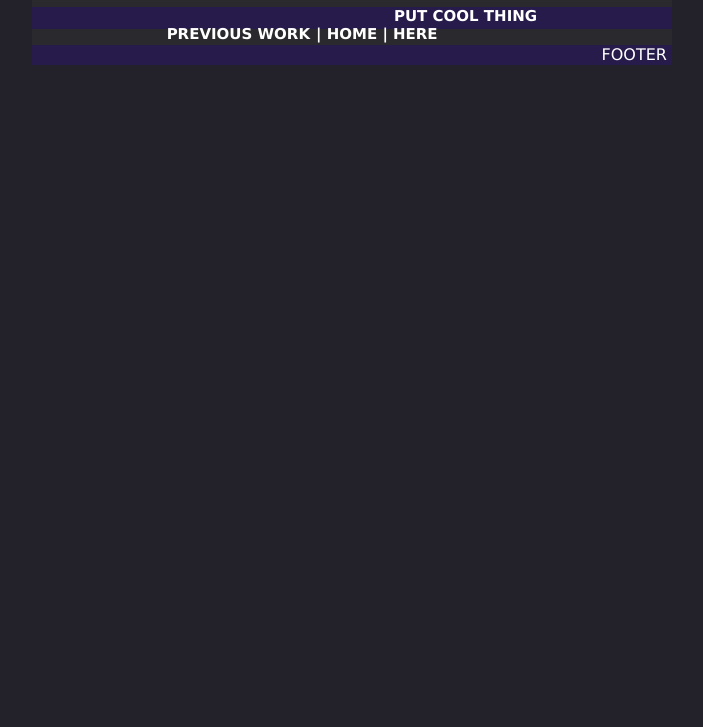
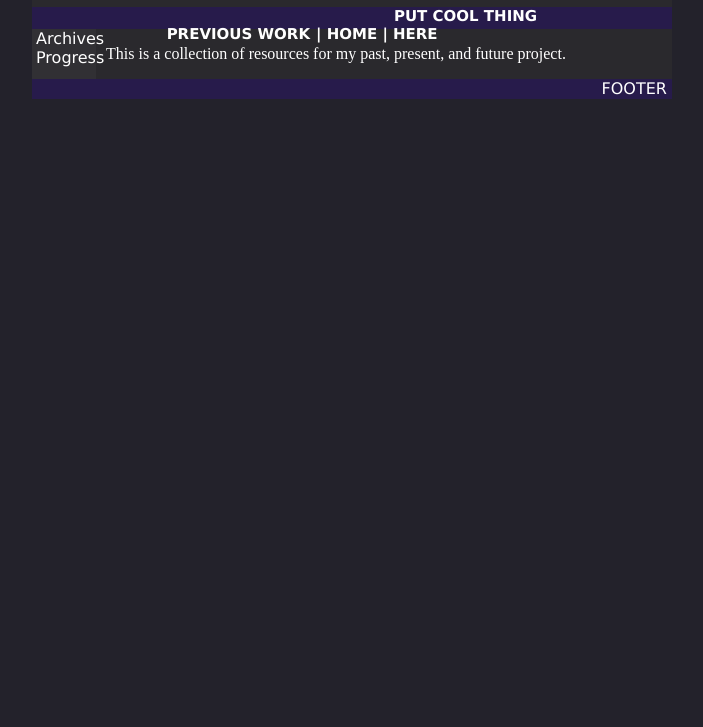
Before and after one commit to PurplePumkiin/Web-Dev, a plain HTML site: page Overall Site (HTML-CSS)/friend_resources.html in a window 1280 px wide. Shown: the part 73-800 px from the top of the page, without its empty margins (288-991 px from the left). Drawn offline with Linux system fonts and the light colour scheme.

Commit message:
Add files via upload

```diff
--- a/Overall Site (HTML-CSS)/friend_resources.css
+++ b/Overall Site (HTML-CSS)/friend_resources.css
@@ -44,8 +44,26 @@ body{
 	padding-right: 1px;
 
 }
+#leftnav{
+    width: 10%;
+    background-color: #313034;
+    height: 50px;
+    float: left;
+}
+#leftnav a{
+    font-family: "Lucida Grande", "Lucida Sans Unicode", "Lucida Sans", "DejaVu Sans", Verdana, "sans-serif";
+    color:#FFFFFF;
+    text-decoration: none;
+    padding: 4px;
+
+}
+#leftnav a:hover{
+    padding: 5px;
+    background-color: #343333
+}
 
 #content{
+	width: 85%;
 
 }
 
@@ -55,5 +73,5 @@ body{
 	font-family: "Lucida Grande", "Lucida Sans Unicode", "Lucida Sans", "DejaVu Sans", Verdana, "sans-serif";
 	text-transform: uppercase;
 	font-size: 16px;
-	background-color: #271B4B
+	background-color: #271B4B;
 	}
--- a/Overall Site (HTML-CSS)/friend_resources.html
+++ b/Overall Site (HTML-CSS)/friend_resources.html
@@ -18,10 +18,14 @@
     		<div style="display: inline-block; width: 12em; text-align: left;"><a href="#">Put Cool Thing Here</a></div>
 		</div>
 		</div>
+        <div id="leftnav">
+            <a href="friend_archive.html">Archives</a>
+            <a href="friend_progress.html">Progress</a>
+        </div>
 		<div id="content">
 			<!-- PUT CLASSWORK IN HERE -->
 
-
+			<p>This is a collection of resources for my past, present, and future project.</p>
 
 
         </div>
```
Also changed, not shown: Overall Site (HTML-CSS)/friend_Home.html (+3 -1 lines).
